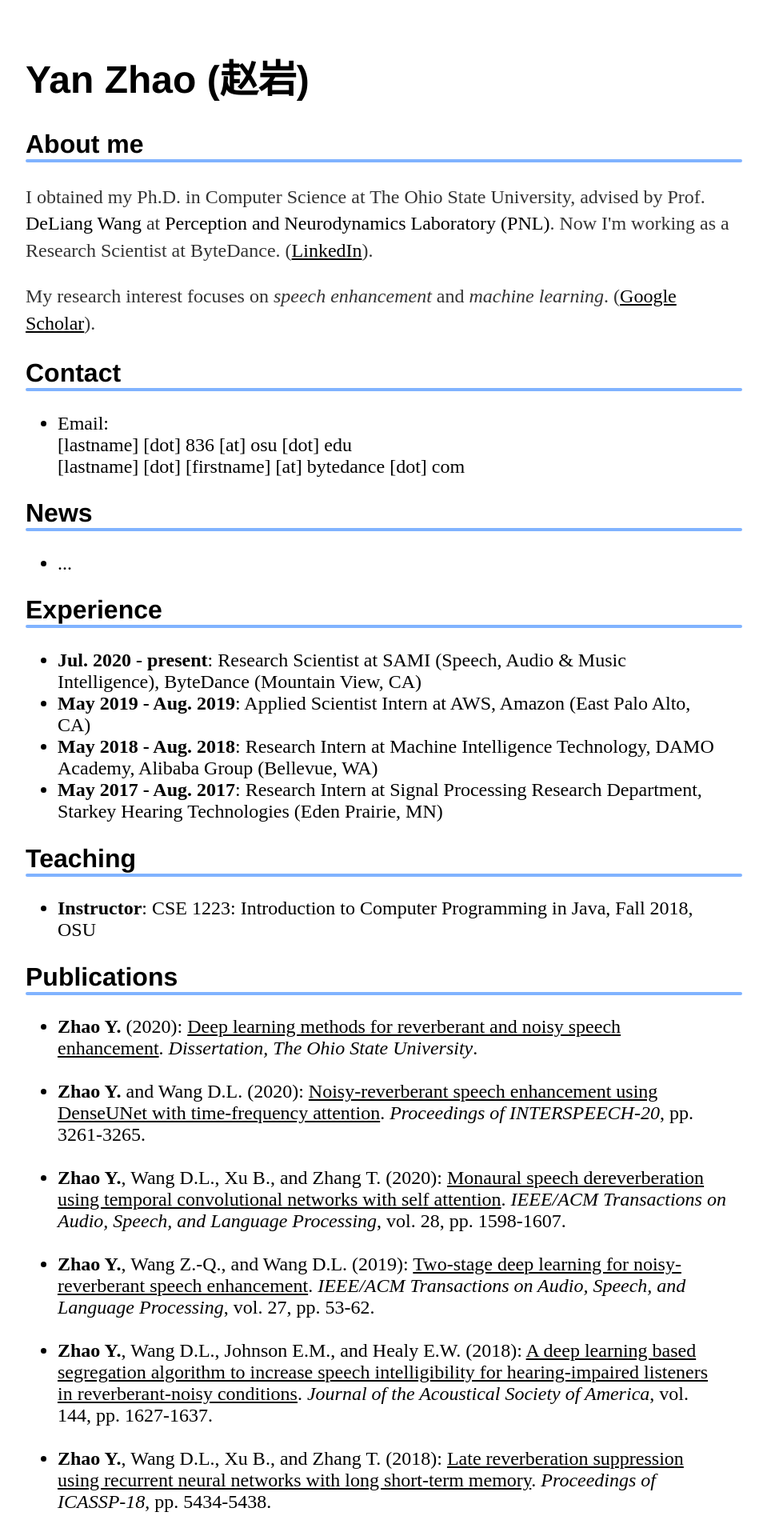
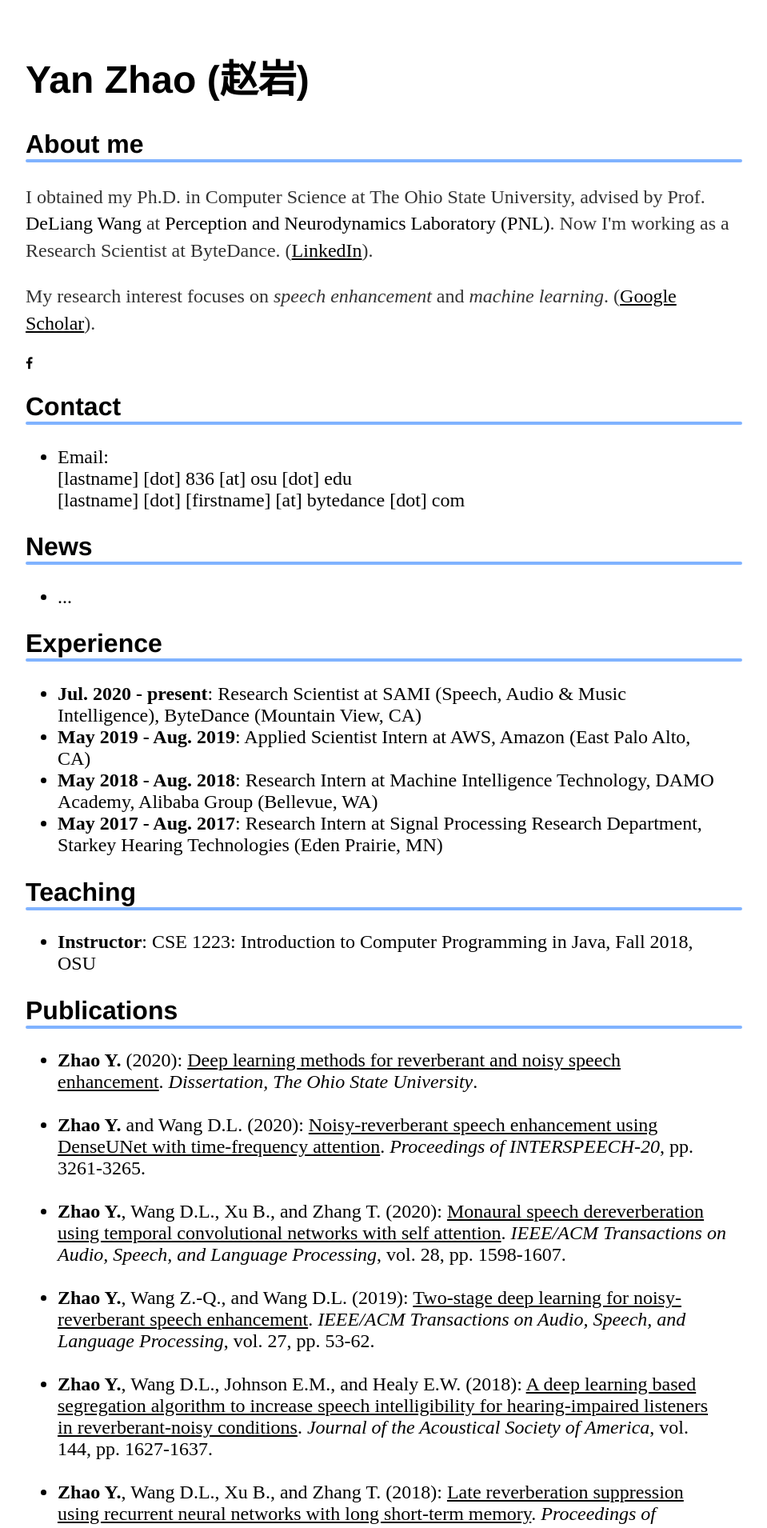
Before and after one commit to cliffzhao/cliffzhao.github.io, a Jekyll site: the page built from index.html, in a window 1280 px wide. Shown: the top 1910 px of the page at 80% size, without its empty margins (160-1119 px from the left). Built offline with Jekyll 4.4.1, drawn with Linux system fonts in a browser that asks for light colours.

Commit message:
Update index.html

```diff
--- a/index.html
+++ b/index.html
@@ -2,6 +2,7 @@
 layout: default
 title: Yan Zhao
 ---
+<link rel="stylesheet" href="https://cdnjs.cloudflare.com/ajax/libs/font-awesome/4.7.0/css/font-awesome.min.css">
 <div class="blurb">
 	<h1>Yan Zhao (赵岩)</h1>
 
@@ -12,7 +13,7 @@
 
     <p>My research interest focuses on <I>speech enhancement</I> and <I>machine learning</I>. (<a href="https://scholar.google.com/citations?user=cHzLMDEAAAAJ&hl=zh-CN" target="_blank"><U>Google Scholar</U></a>).</p>
 
-
+    <a href="#" class="fa fa-facebook"></a>
     <h2>Contact</h2>
     <ul>
       	<li><span>Email: </br>
```
